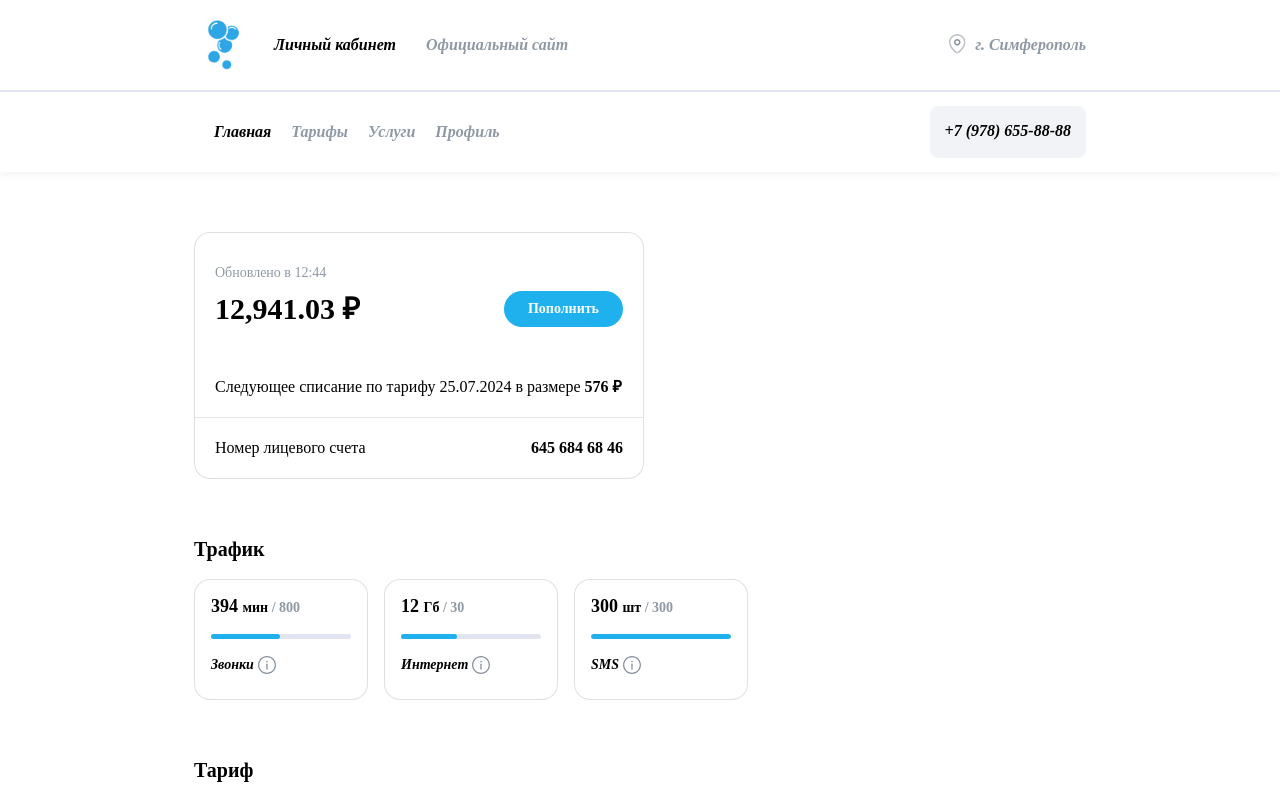
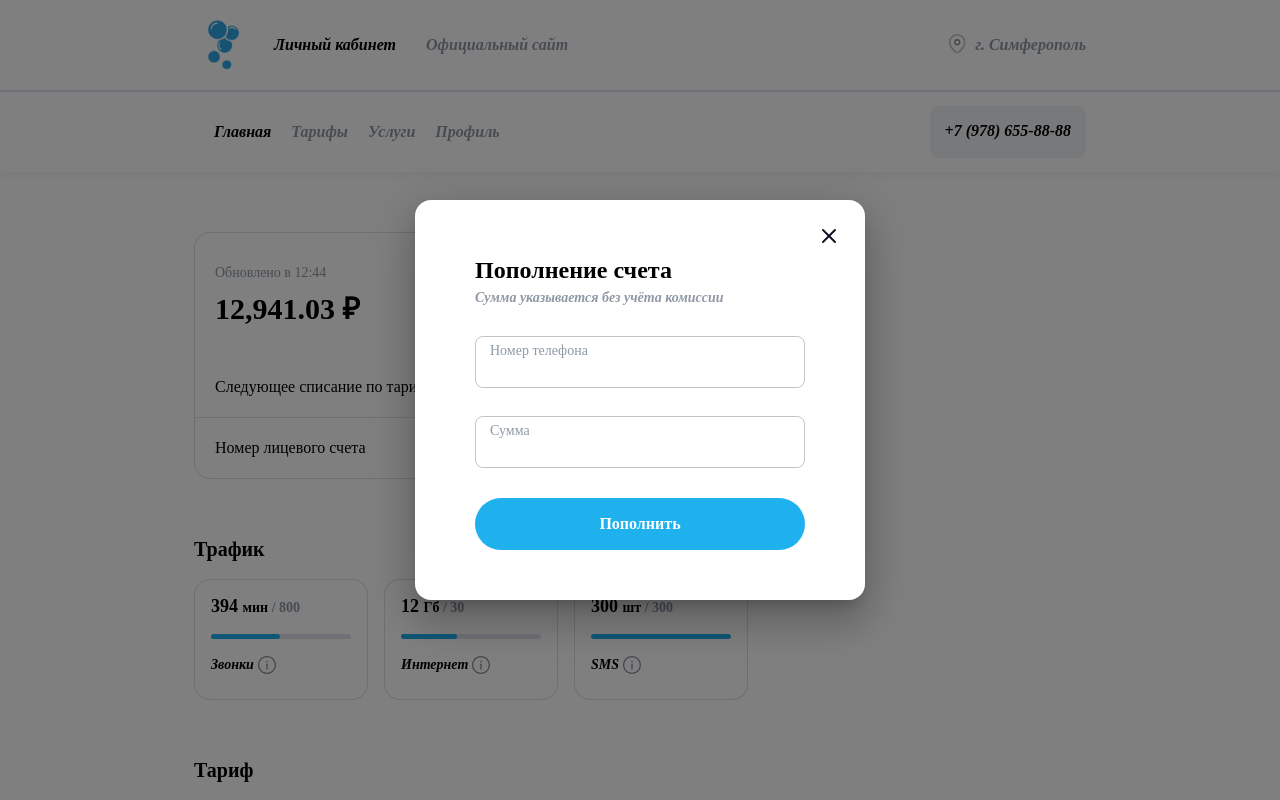
Before and after one commit to Timiry/Bubbles-Mobile, a React (Vite) app: page / in a window 1280 px wide. Both pictures are taken after a click on the button "Пополнить". Shown: the top 800 px of the page. Built offline with nearby package versions, Linux system fonts and the light colour scheme.

Commit message:
add dialog window for adding funds to account

```diff
--- a/src/components/MoneyAccountInfo/index.tsx
+++ b/src/components/MoneyAccountInfo/index.tsx
@@ -1,5 +1,18 @@
-import { Button, Card, Grid, Typography } from "@mui/material";
+import { useState } from "react";
+import {
+  Button,
+  Card,
+  Dialog,
+  DialogActions,
+  DialogContent,
+  DialogTitle,
+  Grid,
+  IconButton,
+  TextField,
+  Typography,
+} from "@mui/material";
 import MuiDivider from "~/components/ui/MuiDivider";
+import CloseIcon from "~/assets/icons/close.svg?react";
 
 interface IMoneyAccountInfo {
   lastUpdate: string;
@@ -23,6 +36,15 @@ function accountNumberFormat(accountNumber: number) {
 }
 
 const MoneyInfo = ({ info }: { info: IMoneyAccountInfo }) => {
+  const [open, setOpen] = useState(false);
+
+  const handleClickOpen = () => {
+    setOpen(true);
+  };
+  const handleClose = () => {
+    setOpen(false);
+  };
+
   return (
     <Card variant="outlined" sx={{ borderRadius: "16px", maxWidth: "450px" }}>
       <Grid container p="20px">
@@ -36,11 +58,7 @@ const MoneyInfo = ({ info }: { info: IMoneyAccountInfo }) => {
             <Typography variant="H1Bold" color="text.primary">
               {info.balanse.toLocaleString()} ₽
             </Typography>
-            <Button
-              variant="contained"
-              size="small"
-              sx={{ textTransform: "none" }}
-            >
+            <Button variant="contained" size="small" onClick={handleClickOpen}>
               Пополнить
             </Button>
           </Grid>
@@ -63,6 +81,131 @@ const MoneyInfo = ({ info }: { info: IMoneyAccountInfo }) => {
           {accountNumberFormat(info.accountNumber)}
         </Typography>
       </Grid>
+
+      <Dialog
+        onClose={handleClose}
+        open={open}
+        sx={{
+          borderRadius: "16px",
+        }}
+        PaperProps={{
+          style: {
+            borderRadius: "16px",
+            padding: "60px 60px 50px",
+          },
+          component: "form",
+          onSubmit: (event: React.FormEvent<HTMLFormElement>) => {
+            event.preventDefault();
+            const formData = new FormData(event.currentTarget);
+            const formJson = Object.fromEntries(formData.entries());
+            const email = formJson.email;
+            console.log(email);
+            handleClose();
+          },
+        }}
+      >
+        <IconButton
+          aria-label="close"
+          onClick={handleClose}
+          sx={{
+            position: "absolute",
+            right: 24,
+            top: 24,
+            p: "0",
+          }}
+        >
+          <CloseIcon />
+        </IconButton>
+        <DialogTitle variant="H2SemiBold" sx={{ m: 0, p: 0, width: 330 }}>
+          Пополнение счета
+        </DialogTitle>
+        <DialogContent sx={{ width: "330px", m: "8px 0 30px", p: "0" }}>
+          <Typography
+            variant="B5Bold"
+            color="text.secondary"
+            sx={{ fontStyle: "oblique" }}
+          >
+            Сумма указывается без учёта комиссии
+          </Typography>
+          <TextField
+            autoFocus
+            id="name"
+            name="phone"
+            type="phone"
+            label="Номер телефона"
+            fullWidth
+            variant="outlined"
+            sx={{
+              marginTop: "28px",
+              "& .MuiInputBase-input": {
+                padding: 0,
+                margin: "25px 16px 5px 16px",
+                fontSize: "16px",
+                fontStyle: "italic",
+                fontWeight: "900",
+                lineHeigth: "18.75px",
+              },
+            }}
+            InputProps={{
+              sx: {
+                height: "52px",
+                borderRadius: "8px",
+              },
+            }}
+            InputLabelProps={{
+              shrink: false,
+              sx: {
+                fontWeight: "400",
+                fontSize: "14px",
+                lineHeight: "18px",
+                marginTop: "-10px",
+                marginLeft: "1px",
+              },
+            }}
+          />
+          <TextField
+            autoFocus
+            id="name"
+            name="sum"
+            label="Сумма"
+            placeholder="10-15000"
+            fullWidth
+            variant="outlined"
+            sx={{
+              marginTop: "28px",
+              "& .MuiInputBase-input": {
+                padding: 0,
+                margin: "25px 16px 5px 16px",
+                fontSize: "16px",
+                fontStyle: "italic",
+                fontWeight: "900",
+                lineHeigth: "18.75px",
+              },
+            }}
+            InputProps={{
+              sx: {
+                height: "52px",
+                borderRadius: "8px",
+              },
+            }}
+            InputLabelProps={{
+              shrink: false,
+              sx: {
+                fontWeight: "400",
+                fontSize: "14px",
+                lineHeight: "18px",
+                marginTop: "-10px",
+                marginLeft: "1px",
+              },
+            }}
+          />
+        </DialogContent>
+        <DialogActions sx={{ justifyContent: "center", p: "0" }}>
+          <Button variant="contained" autoFocus type="submit" fullWidth>
+            Пополнить
+          </Button>
+        </DialogActions>
+      </Dialog>
     </Card>
   );
 };
--- a/src/pages/Main/index.tsx
+++ b/src/pages/Main/index.tsx
@@ -1,11 +1,9 @@
-import Grid from "@mui/material/Grid";
-
 import MainLayout from "~/components/layout/Main";
 import MoneyInfo from "~/components/MoneyAccountInfo/index";
 import Traffic from "~/components/Traffic";
 import Tariff from "~/components/Tariff";
 import FallBack from "~/components/FallBack";
-import { Box, Typography } from "@mui/material";
+import { Box, Typography, Grid } from "@mui/material";
 import { ErrorBoundary } from "react-error-boundary";
 
 const moneyAccountInfo = {
```
Also changed, not shown: src/assets/icons/close.svg (added).
